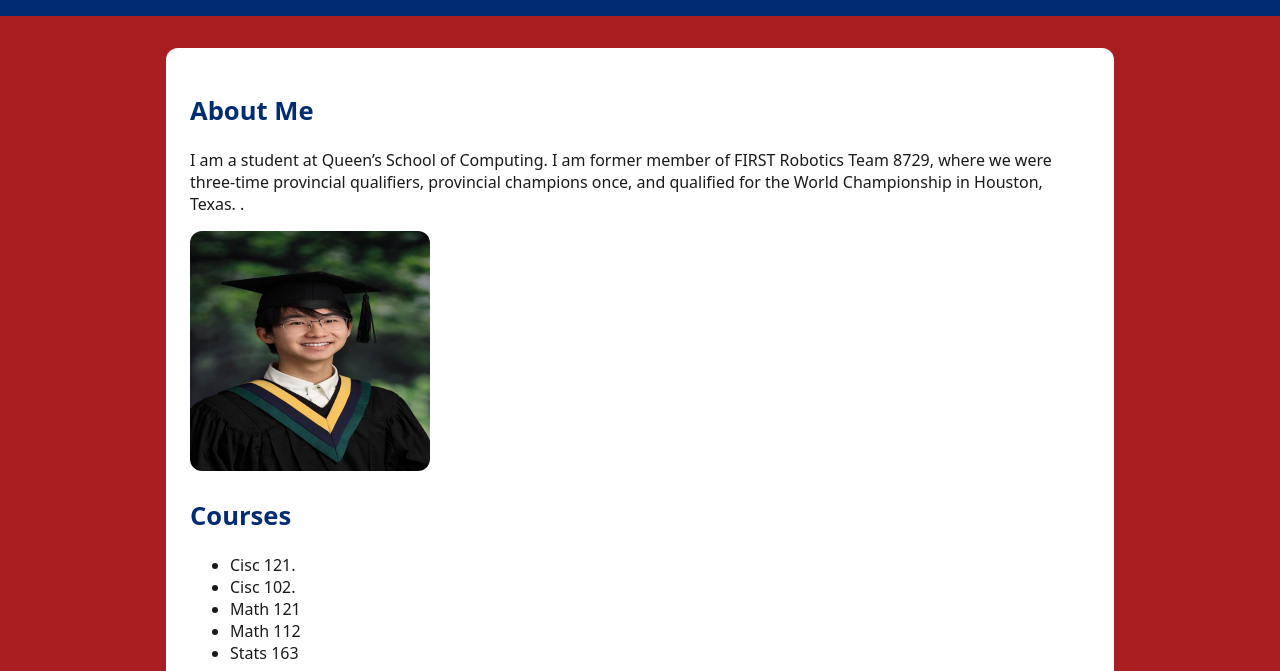
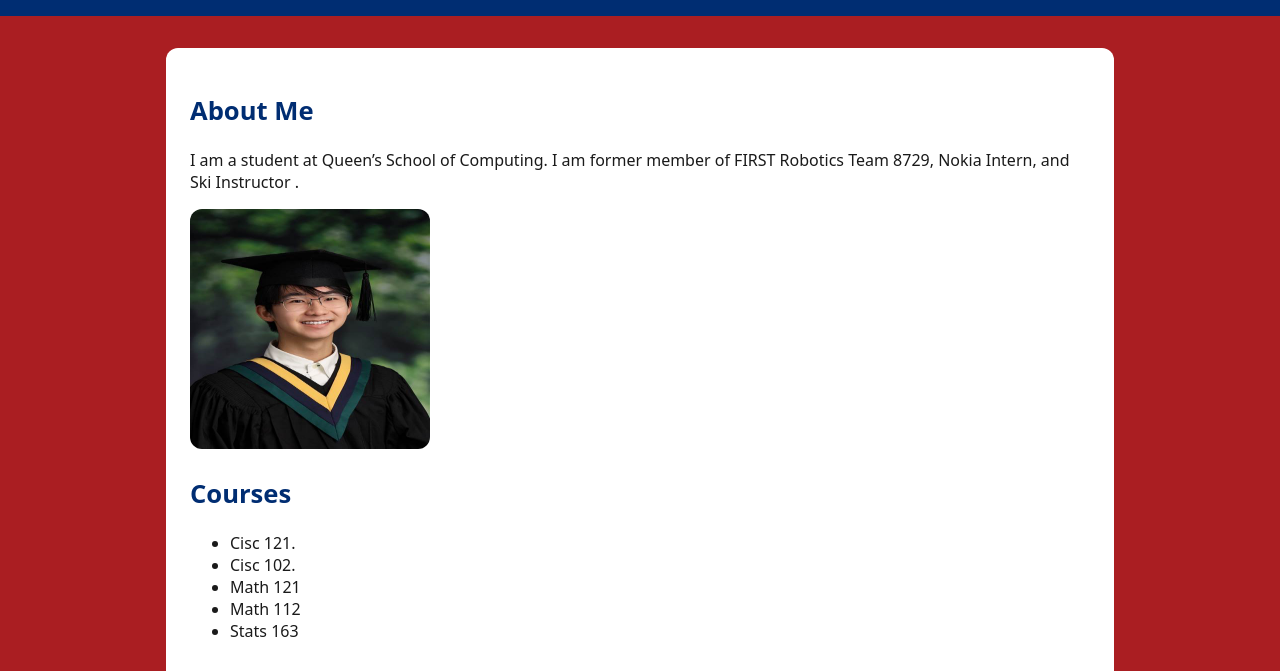
Before and after one commit to RaiiClouds/queens-student-page, a plain HTML site: page index.html in a window 1280 px wide. Shown: the part 102-773 px from the top of the page. Drawn offline with Linux system fonts and the light colour scheme.

Commit message:
Update index.html

```diff
--- a/index.html
+++ b/index.html
@@ -14,7 +14,7 @@
     <main>
       <!-- ====== ABOUT SECTION (edit the text) ====== -->
       <h2>About Me</h2>
-      <p>I am a student at Queen’s School of Computing. I am former member of FIRST Robotics Team 8729, where we were three-time provincial qualifiers, provincial champions once, and qualified for the World Championship in Houston, Texas. <!-- replace with interests -->.</p>
+      <p>I am a student at Queen’s School of Computing. I am former member of FIRST Robotics Team 8729, Nokia Intern, and Ski Instructor <!-- replace with interests -->.</p>
 
       <!-- ====== PHOTO (upload me.jpg to repo root, then update the src below) ====== -->
       <img src="me.PNG" alt="Your Name portrait" width="240" height="240" />
```
